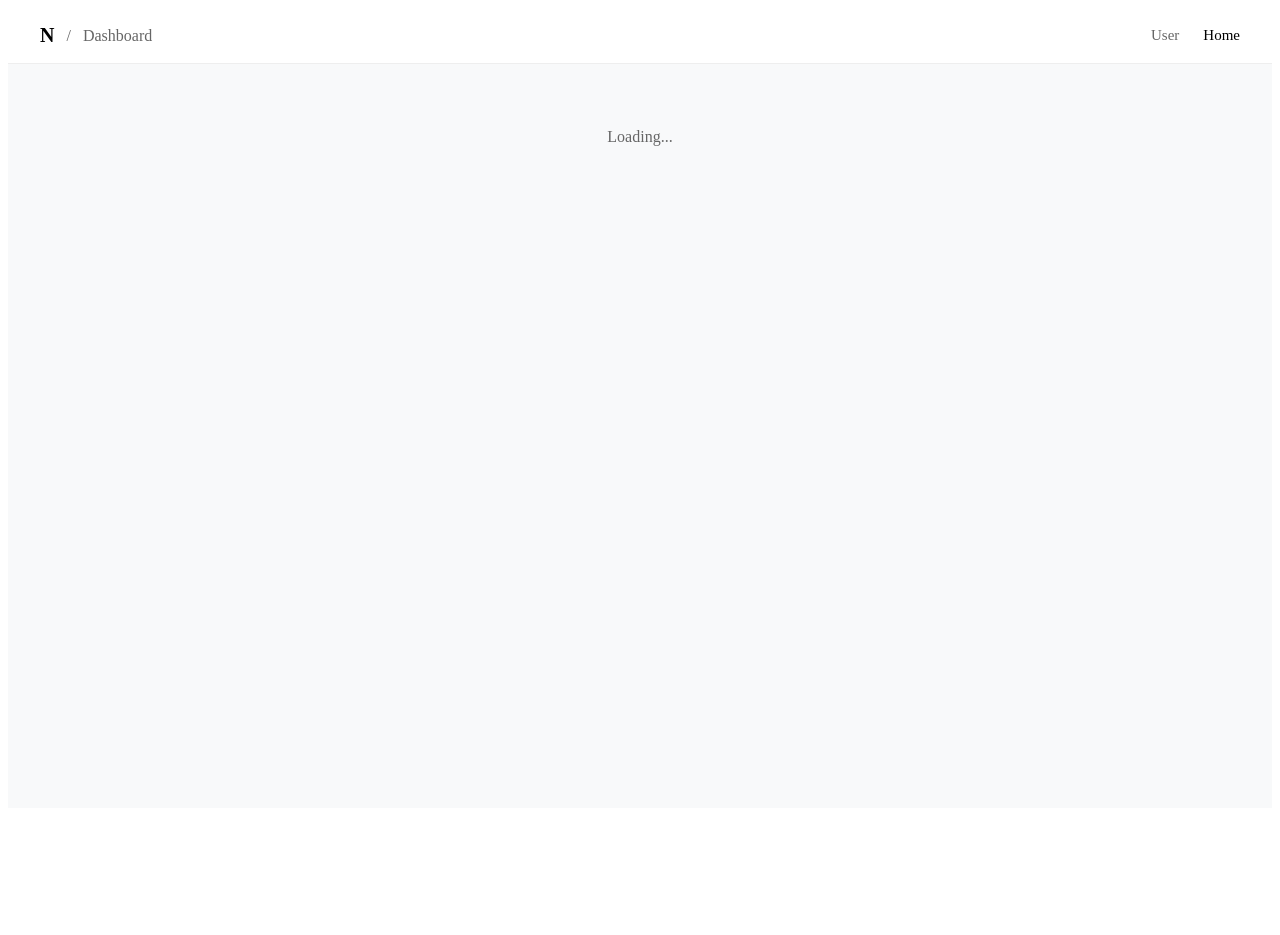
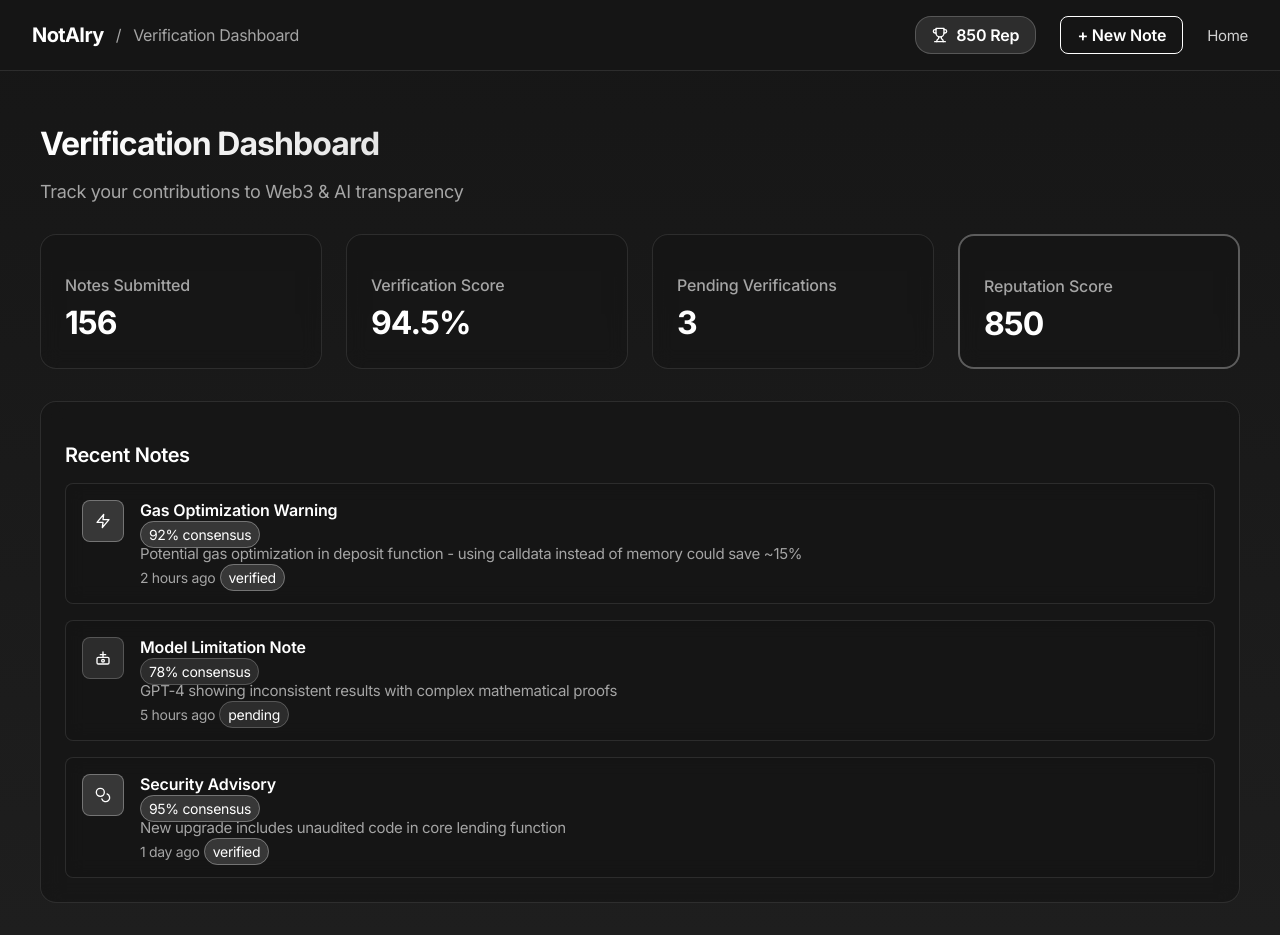
Before and after one commit to favourch/NotAIry, a SvelteKit app: page /dashboard in a window 1280 px wide. Before the commit this address had no page. Before the commit the page ends 816 px from the top, so only its background shows below. Built offline with nearby package versions, Linux system fonts and the light colour scheme.

Commit message:
Redesign dashboard with dark mode, enhanced stats, and recent notes view

```diff
--- a/src/routes/dashboard/+page.svelte
+++ b/src/routes/dashboard/+page.svelte
@@ -2,59 +2,86 @@
   import { onMount } from 'svelte';
   import { goto } from '$app/navigation';
 
-  let user: any = null;
+  // SVG Icons
+  const icons = {
+    trophy: `<svg width="16" height="16" viewBox="0 0 24 24" fill="none" stroke="currentColor" stroke-width="2" stroke-linecap="round" stroke-linejoin="round"><path d="M6 9H4.5a2.5 2.5 0 0 1 0-5H6"></path><path d="M18 9h1.5a2.5 2.5 0 0 0 0-5H18"></path><path d="M4 22h16"></path><path d="M10 14.66V17c0 .55-.47.98-.97 1.21C7.85 18.75 7 20.24 7 22"></path><path d="M14 14.66V17c0 .55.47.98.97 1.21C16.15 18.75 17 20.24 17 22"></path><path d="M18 2H6v7a6 6 0 0 0 12 0V2Z"></path></svg>`,
+    bolt: `<svg width="16" height="16" viewBox="0 0 24 24" fill="none" stroke="currentColor" stroke-width="2" stroke-linecap="round" stroke-linejoin="round"><path d="M13 2L3 14h9l-1 8 10-12h-9l1-8z"></path></svg>`,
+    robot: `<svg width="16" height="16" viewBox="0 0 24 24" fill="none" stroke="currentColor" stroke-width="2" stroke-linecap="round" stroke-linejoin="round"><rect x="3" y="11" width="18" height="10" rx="2"></rect><circle cx="12" cy="16" r="2"></circle><path d="M12 7v4"></path><path d="M8 7h8"></path><path d="M12 3v4"></path></svg>`,
+    coins: `<svg width="16" height="16" viewBox="0 0 24 24" fill="none" stroke="currentColor" stroke-width="2" stroke-linecap="round" stroke-linejoin="round"><circle cx="8" cy="8" r="6"></circle><path d="M18.09 10.37A6 6 0 1 1 10.34 18"></path></svg>`
+  };
+
   let loading = true;
   let stats = {
-    totalVerifications: 0,
-    accuracyRate: '0%',
-    pendingItems: 0
+    notesSubmitted: 0,
+    verificationScore: '0%',
+    pendingVerifications: 0,
+    reputationScore: 0
   };
 
+  let recentNotes = [
+    {
+      type: 'smart-contract',
+      title: 'Gas Optimization Warning',
+      content: 'Potential gas optimization in deposit function - using calldata instead of memory could save ~15%',
+      timestamp: '2 hours ago',
+      status: 'verified',
+      consensus: '92%'
+    },
+    {
+      type: 'ai-model',
+      title: 'Model Limitation Note',
+      content: 'GPT-4 showing inconsistent results with complex mathematical proofs',
+      timestamp: '5 hours ago',
+      status: 'pending',
+      consensus: '78%'
+    },
+    {
+      type: 'defi-protocol',
+      title: 'Security Advisory',
+      content: 'New upgrade includes unaudited code in core lending function',
+      timestamp: '1 day ago',
+      status: 'verified',
+      consensus: '95%'
+    }
+  ];
+
   onMount(async () => {
-    const token = localStorage.getItem('privyToken');
-    if (!token) {
-      goto('/');
-      return;
-    }
-
     try {
-      const response = await fetch('https://auth.privy.io/api/v1/users/me', {
-        headers: {
-          'Authorization': `Bearer ${token}`,
-          'Content-Type': 'application/json'
-        }
-      });
-
-      if (response.ok) {
-        user = await response.json();
-        // Simulate fetching dashboard stats
+      // Simulate fetching user data and stats
       stats = {
-          totalVerifications: 156,
-          accuracyRate: '98.5%',
-          pendingItems: 3
+        notesSubmitted: 156,
+        verificationScore: '94.5%',
+        pendingVerifications: 3,
+        reputationScore: 850
       };
-      } else {
-        goto('/');
-      }
     } catch (error) {
-      console.error('Failed to fetch user data:', error);
-      goto('/');
+      console.error('Failed to fetch data:', error);
     } finally {
       loading = false;
     }
   });
 </script>
 
+<svelte:head>
+  <link rel="preconnect" href="https://fonts.googleapis.com">
+  <link rel="preconnect" href="https://fonts.gstatic.com" crossorigin>
+  <link href="https://fonts.googleapis.com/css2?family=Inter:wght@400;500;600;700&display=swap" rel="stylesheet">
+</svelte:head>
+
 <div class="dashboard">
   <nav class="dashboard-nav">
     <div class="nav-content">
       <div class="left">
-        <div class="logo">N</div>
+        <div class="logo">NotAIry</div>
         <span class="divider">/</span>
-        <span class="page-title">Dashboard</span>
+        <span class="page-title">Verification Dashboard</span>
       </div>
       <div class="right">
-        <span class="user-email">{user?.email || 'User'}</span>
+        <span class="reputation-score">
+          {@html icons.trophy}
+          <span>{stats.reputationScore} Rep</span>
+        </span>
+        <a href="/submit" class="submit-button">+ New Note</a>
         <a href="/" class="nav-link">Home</a>
       </div>
     </div>
@@ -62,47 +89,63 @@
 
   <main class="dashboard-content">
     {#if loading}
-      <div class="loading">Loading...</div>
+      <div class="loading">Loading your verification data...</div>
     {:else}
       <div class="welcome-section">
-        <h1>Welcome back!</h1>
-        <p class="subtitle">Here's an overview of your verification activities</p>
+        <h1>Verification Dashboard</h1>
+        <p class="subtitle">Track your contributions to Web3 & AI transparency</p>
       </div>
 
       <div class="stats-grid">
         <div class="stat-card">
-          <h3>Total Verifications</h3>
-          <p class="stat-value">{stats.totalVerifications}</p>
+          <h3>Notes Submitted</h3>
+          <p class="stat-value">{stats.notesSubmitted}</p>
         </div>
         <div class="stat-card">
-          <h3>Accuracy Rate</h3>
-          <p class="stat-value">{stats.accuracyRate}</p>
+          <h3>Verification Score</h3>
+          <p class="stat-value">{stats.verificationScore}</p>
         </div>
         <div class="stat-card">
-          <h3>Pending Items</h3>
-          <p class="stat-value">{stats.pendingItems}</p>
+          <h3>Pending Verifications</h3>
+          <p class="stat-value">{stats.pendingVerifications}</p>
+        </div>
+        <div class="stat-card highlight">
+          <h3>Reputation Score</h3>
+          <p class="stat-value">{stats.reputationScore}</p>
         </div>
       </div>
 
       <div class="recent-activity">
-        <h2>Recent Activity</h2>
+        <h2>Recent Notes</h2>
         <div class="activity-list">
+          {#each recentNotes as note}
             <div class="activity-card">
-            <div class="activity-icon">✓</div>
+              <div class="activity-icon" class:verified={note.status === 'verified'}>
+                {#if note.type === 'smart-contract'}
+                  {@html icons.bolt}
+                {:else if note.type === 'ai-model'}
+                  {@html icons.robot}
+                {:else}
+                  {@html icons.coins}
+                {/if}
+              </div>
               <div class="activity-details">
-              <h4>AI Content Verification</h4>
-              <p>Successfully verified article about machine learning</p>
-              <span class="activity-time">2 hours ago</span>
+                <div class="note-header">
+                  <h4>{note.title}</h4>
+                  <span class="consensus" class:high={parseInt(note.consensus) > 90}>
+                    {note.consensus} consensus
+                  </span>
+                </div>
+                <p>{note.content}</p>
+                <div class="note-footer">
+                  <span class="activity-time">{note.timestamp}</span>
+                  <span class="status" class:verified={note.status === 'verified'}>
+                    {note.status}
+                  </span>
                 </div>
               </div>
-          <div class="activity-card">
-            <div class="activity-icon">⚡</div>
-            <div class="activity-details">
-              <h4>Web3 Transaction Check</h4>
-              <p>Verified smart contract interaction</p>
-              <span class="activity-time">5 hours ago</span>
             </div>
-          </div>
+          {/each}
         </div>
       </div>
     {/if}
@@ -110,15 +153,30 @@
 </div>
 
 <style>
+  :global(body) {
+    background: #161616;
+    margin: 0;
+    padding: 0;
+    font-family: 'Inter', -apple-system, BlinkMacSystemFont, 'Segoe UI', Roboto, Oxygen, Ubuntu, Cantarell, sans-serif;
+    -webkit-font-smoothing: antialiased;
+    -moz-osx-font-smoothing: grayscale;
+  }
+
   .dashboard {
     min-height: 100vh;
-    background: #f8f9fa;
+    background: linear-gradient(180deg, #161616 0%, #1E1E1E 100%);
+    color: white;
+    letter-spacing: -0.02em;
   }
 
   .dashboard-nav {
-    background: white;
-    border-bottom: 1px solid #eee;
+    position: sticky;
+    top: 0;
+    z-index: 10;
+    background: rgba(22, 22, 22, 0.8);
+    border-bottom: 1px solid rgba(255, 255, 255, 0.1);
     padding: 1rem 2rem;
+    backdrop-filter: blur(10px);
   }
 
   .nav-content {
@@ -136,17 +194,19 @@
   }
 
   .logo {
-    font-weight: 600;
+    font-weight: 700;
     font-size: 1.25rem;
+    color: white;
+    letter-spacing: -0.03em;
   }
 
   .divider {
-    color: #666;
+    color: #A5A5A5;
   }
 
   .page-title {
     font-size: 1rem;
-    color: #666;
+    color: #A5A5A5;
   }
 
   .right {
@@ -155,15 +215,46 @@
     gap: 1.5rem;
   }
 
-  .user-email {
-    color: #666;
-    font-size: 0.9375rem;
+  .reputation-score {
+    background: rgba(255, 255, 255, 0.1);
+    color: white;
+    padding: 0.5rem 1rem;
+    border-radius: 1rem;
+    font-weight: 600;
+    border: 1px solid rgba(255, 255, 255, 0.2);
+    display: flex;
+    align-items: center;
+    gap: 0.5rem;
+    letter-spacing: -0.01em;
+  }
+
+  .submit-button {
+    background: none;
+    color: white;
+    padding: 0.5rem 1rem;
+    border-radius: 0.5rem;
+    text-decoration: none;
+    font-weight: 600;
+    transition: all 0.2s;
+    border: 1px solid white;
+    letter-spacing: -0.01em;
+  }
+
+  .submit-button:hover {
+    background: white;
+    color: #161616;
   }
 
   .nav-link {
-    color: #000;
+    color: white;
     text-decoration: none;
     font-size: 0.9375rem;
+    opacity: 0.8;
+    transition: opacity 0.2s;
+  }
+
+  .nav-link:hover {
+    opacity: 1;
   }
 
   .dashboard-content {
@@ -178,11 +269,16 @@
 
   h1 {
     font-size: 2rem;
+    font-weight: 700;
     margin-bottom: 0.5rem;
+    background: linear-gradient(90deg, #FFFFFF 0%, #A5A5A5 100%);
+    -webkit-background-clip: text;
+    -webkit-text-fill-color: transparent;
+    letter-spacing: -0.03em;
   }
 
   .subtitle {
-    color: #666;
+    color: #A5A5A5;
     font-size: 1.125rem;
   }
 
@@ -194,34 +290,43 @@
   }
 
   .stat-card {
-    background: white;
+    background: rgba(22, 22, 22, 0.8);
     padding: 1.5rem;
     border-radius: 1rem;
-    box-shadow: 0 2px 4px rgba(0,0,0,0.05);
+    border: 1px solid rgba(255, 255, 255, 0.1);
+    backdrop-filter: blur(10px);
   }
 
   .stat-card h3 {
-    color: #666;
+    color: #A5A5A5;
     font-size: 1rem;
+    font-weight: 500;
     margin-bottom: 0.5rem;
+    letter-spacing: -0.01em;
   }
 
   .stat-value {
     font-size: 2rem;
-    font-weight: 600;
+    font-weight: 700;
     margin: 0;
+    color: white;
+    letter-spacing: -0.03em;
   }
 
   .recent-activity {
-    background: white;
+    background: rgba(22, 22, 22, 0.8);
     padding: 1.5rem;
     border-radius: 1rem;
-    box-shadow: 0 2px 4px rgba(0,0,0,0.05);
+    border: 1px solid rgba(255, 255, 255, 0.1);
+    backdrop-filter: blur(10px);
   }
 
   h2 {
     font-size: 1.25rem;
+    font-weight: 600;
     margin-bottom: 1rem;
+    color: white;
+    letter-spacing: -0.02em;
   }
 
   .activity-list {
@@ -234,13 +339,15 @@
     display: flex;
     gap: 1rem;
     padding: 1rem;
-    border: 1px solid #eee;
+    background: rgba(22, 22, 22, 0.9);
+    border: 1px solid rgba(255, 255, 255, 0.1);
     border-radius: 0.5rem;
+    backdrop-filter: blur(10px);
   }
 
   .activity-icon {
-    background: #e8fff5;
-    color: #0d9488;
+    background: rgba(255, 255, 255, 0.1);
+    color: white;
     width: 2.5rem;
     height: 2.5rem;
     border-radius: 0.5rem;
@@ -248,28 +355,70 @@
     align-items: center;
     justify-content: center;
     font-size: 1.25rem;
+    border: 1px solid rgba(255, 255, 255, 0.2);
+    transition: all 0.2s;
+  }
+
+  .activity-icon.verified {
+    background: rgba(255, 255, 255, 0.15);
+    border-color: rgba(255, 255, 255, 0.3);
   }
 
   .activity-details h4 {
     margin: 0 0 0.25rem;
     font-size: 1rem;
+    font-weight: 600;
+    color: white;
+    letter-spacing: -0.01em;
   }
 
   .activity-details p {
     margin: 0 0 0.25rem;
-    color: #666;
+    color: #A5A5A5;
     font-size: 0.9375rem;
   }
 
   .activity-time {
-    color: #999;
+    color: #A5A5A5;
     font-size: 0.875rem;
+  }
+
+  .consensus {
+    font-size: 0.875rem;
+    color: white;
+    background: rgba(255, 255, 255, 0.1);
+    padding: 0.25rem 0.5rem;
+    border-radius: 1rem;
+    border: 1px solid rgba(255, 255, 255, 0.2);
+  }
+
+  .consensus.high {
+    background: rgba(255, 255, 255, 0.15);
+    border-color: rgba(255, 255, 255, 0.3);
+  }
+
+  .status {
+    font-size: 0.875rem;
+    color: white;
+    background: rgba(255, 255, 255, 0.1);
+    padding: 0.25rem 0.5rem;
+    border-radius: 1rem;
+    border: 1px solid rgba(255, 255, 255, 0.2);
+  }
+
+  .status.verified {
+    background: rgba(255, 255, 255, 0.15);
+    border-color: rgba(255, 255, 255, 0.3);
+  }
+
+  .highlight {
+    border: 2px solid rgba(255, 255, 255, 0.3);
   }
 
   .loading {
     text-align: center;
     padding: 2rem;
-    color: #666;
+    color: #A5A5A5;
   }
 
   @media (max-width: 768px) {
```
Also changed, not shown: 1 other file (tests, documents, lock files or other folders). Lines whose indentation alone changed are shown as unchanged.
